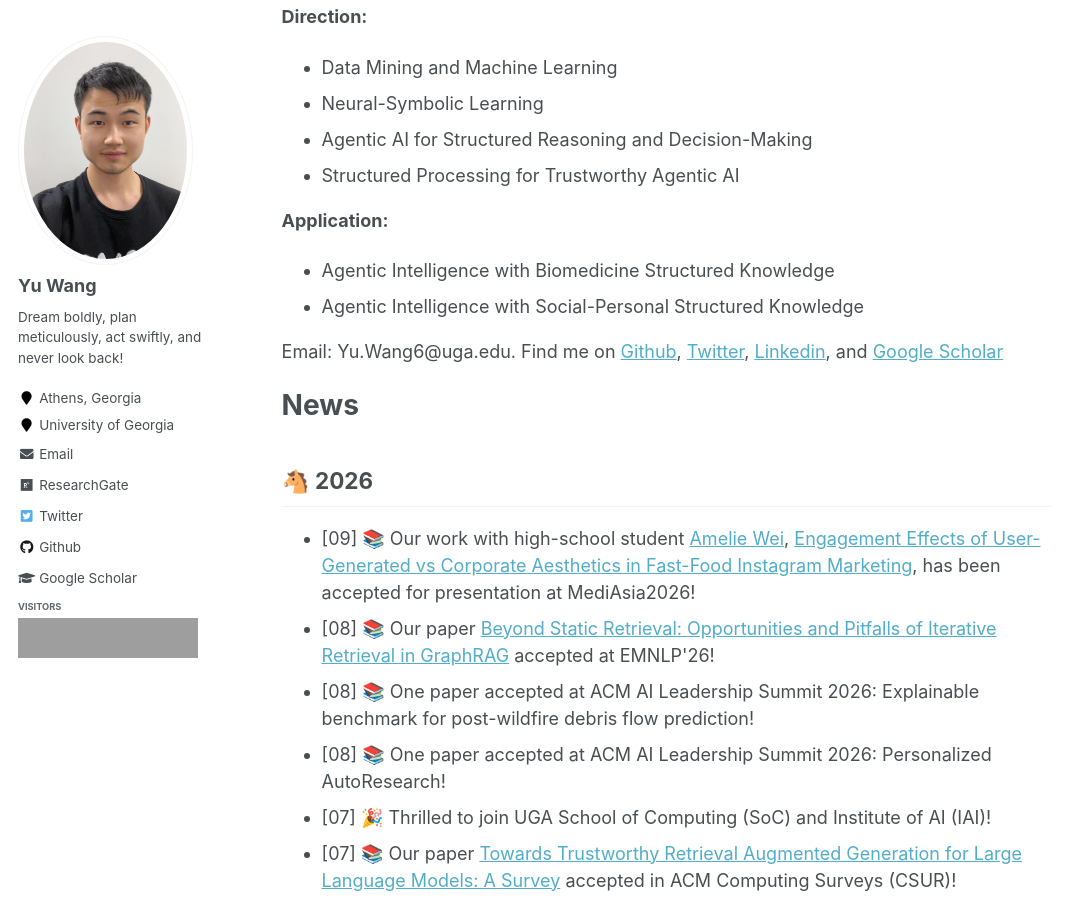
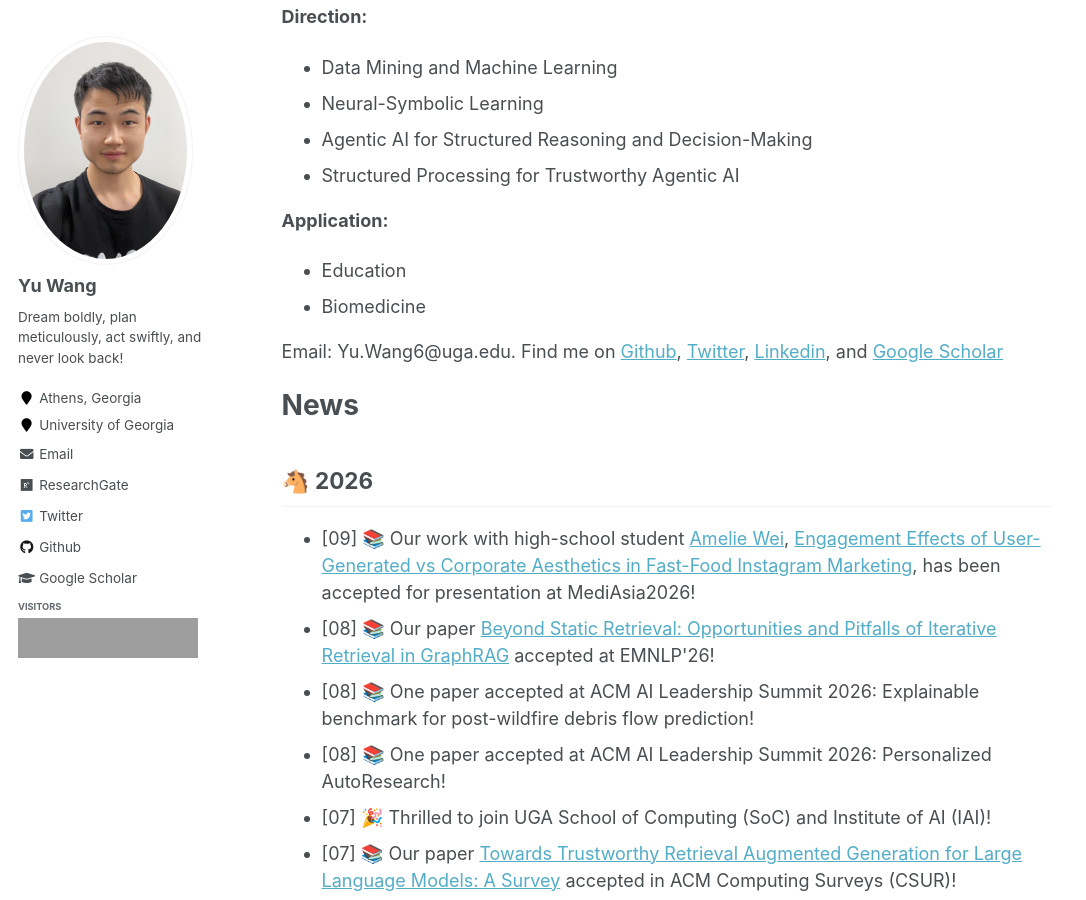
Before and after one commit to yuwang0103/yuwang0103.github.io, a Jekyll site: the page built from _pages/about.md, in a window 1280 px wide and 900 px high, scrolled down 731 px. Shown: the whole window, without its empty margins (0-1086 px from the left). Built offline with Jekyll 4.4.1, drawn with Linux system fonts in a browser that asks for light colours; grey boxes are pictures that could not be loaded.

Commit message:
Update research application areas to education and biomedicine

```diff
--- a/_pages/about.md
+++ b/_pages/about.md
@@ -24,8 +24,8 @@ Research Interests:
 - Structured Processing for Trustworthy Agentic AI
 
 **Application:**
-- Agentic Intelligence with Biomedicine Structured Knowledge
-- Agentic Intelligence with Social-Personal Structured Knowledge
+- Education
+- Biomedicine
 
 Email: Yu.Wang6@uga.edu. Find me on [Github](https://github.com/yuwvandy), [Twitter](https://twitter.com/yuwang0103), [Linkedin](https://www.linkedin.com/in/yu-wang-63359a196/), and [Google Scholar](https://scholar.google.com/citations?user=XPCmiz4AAAAJ&hl=en)
 
```
Also changed, not shown: _pages/Recruiting-CN.md (+2 -2 lines), _pages/Recruiting.md (+2 -2 lines), _pages/research.md (+2 -2 lines).
